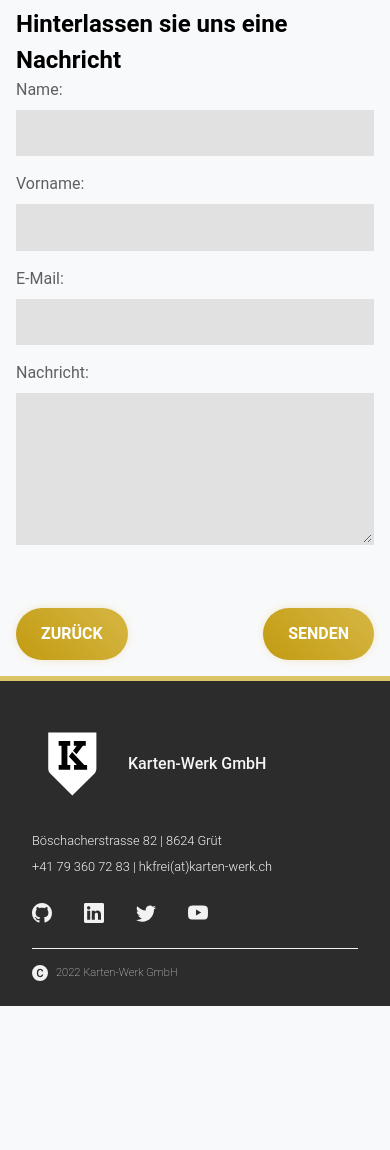
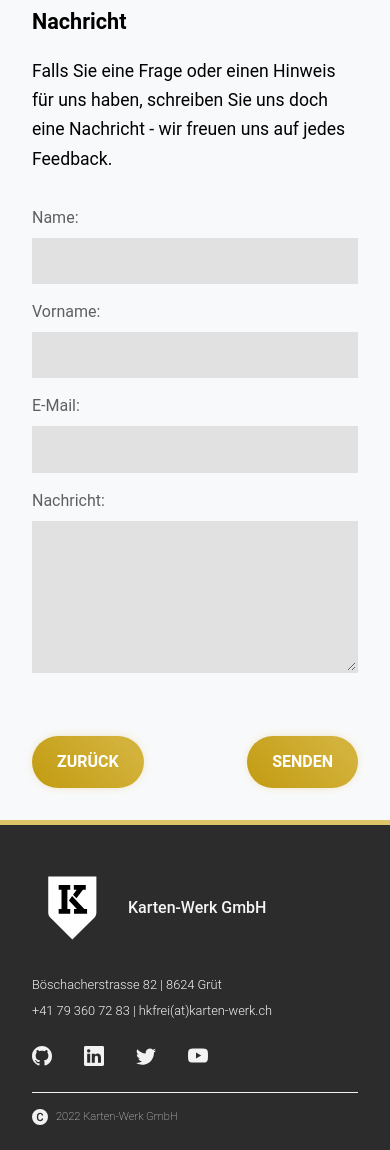
Before and after one commit to hkfrei/multimedia-werk, a Django app: page /kontakt in a window 390 px wide. Shown: the part 973-2123 px from the top of the page. Before the commit the page ends 1979 px from the top, so only its background shows below. Run offline with Django 4.2, Linux system fonts and the light colour scheme; some libraries are stand-ins or nearby versions.

Commit message:
style: added style-elements to contact-page, adjusted angebote-contact accordingly

```diff
--- a/kartenwerk/static/kartenwerk/css/main.css
+++ b/kartenwerk/static/kartenwerk/css/main.css
@@ -1212,8 +1212,16 @@ p.fazit {
   margin-bottom: 2.5rem;
 }
 
+.wrapper__contact {
+  padding: 1rem 2rem;
+  margin: 2rem 1rem;
+  box-shadow: 0px 0px 19px 5px rgba(0, 0, 0, 0.1);
+}
+
 .contact__address {
-  padding-bottom: 24px;
+  font-style: normal;
+  line-height: 1.5;
+  margin-bottom: 1rem;
 }
 
 #contact__map {
@@ -1224,7 +1232,7 @@ p.fazit {
 section.meta-contact {
   border-radius: 20px;
   padding: 1rem 2rem;
-  margin: 1.5rem 0 4rem 0;
+  margin: 1.5rem 0 1rem 0;
   background: var(--color-secondary-200);
   display: flex;
   flex-direction: column;
@@ -1239,8 +1247,13 @@ p.meta-contact {
   color: var(--color-dark-500);
 }
 
+p.contact {
+  font-size: 1.1em;
+}
+
 h2.contact {
   font-size: clamp(0.6rem, -0.6rem + 8vw, 2.7rem);
+  margin-bottom: 0.7rem;
 }
 
 h3.error {
@@ -1249,11 +1262,13 @@ h3.error {
 }
 
 .contact-box {
-  max-width: 880px;
   display: grid;
   padding: 2rem 4rem;
-  background-color: #fff;
   box-shadow: 0px 0px 19px 5px rgba(0, 0, 0, 0.1);
+}
+
+section.contact-form {
+  margin-top: 2em;
 }
 
 .form-control {
@@ -1289,6 +1304,9 @@ label {
 
 @media (prefers-color-scheme: dark) {
   .contact-box {
+    background-color: var(--color-dark-200);
+  }
+  .wrapper__contact {
     background-color: var(--color-dark-200);
   }
   label {
@@ -1429,6 +1447,15 @@ section.meta-contact-success {
 
 @media screen and (max-width: 576px) {
   .feature-figure img {
-    max-height: 20rem;
+    max-height: 18rem;
+  }
+  .wrapper__contact {
+    padding: 0 1rem;
+    margin: 1rem 0;
+    box-shadow: none;
+  }
+  .contact-box {
+    padding: 1rem 2rem;
+    box-shadow: none;
   }
 }
--- a/kartenwerk/templates/kartenwerk/contact.html
+++ b/kartenwerk/templates/kartenwerk/contact.html
@@ -9,7 +9,7 @@
 <h3 class="error">{{email_error}}</h3>
 {% endif %}
 
-<div>
+<div class="wrapper__contact">
   <h1 class="heading">Kontakt</h1>
   <address class="contact__address">
     Karten-Werk GmbH <br />
@@ -17,15 +17,18 @@
     8620 Wetzikon.<br />
     +41 79 360 72 83 | hkfrei(at)karten-werk.ch
   </address>
-  <h2>Unser Standort</h2>
+  <h2 class="contact">Unser Standort</h2>
   <!-- this input is only necessary to get the google maps api key via js. -->
   <input
     id="GOOGLE_MAPS_API_KEY"
     value="{{ GOOGLE_MAPS_API_KEY }}"
-    type="hidden"
-  />
+    type="hidden" />
   <div id="contact__map"></div>
-  <h2>Hinterlassen sie uns eine Nachricht</h2>
+  <h2 class="contact">Hinterlassen Sie uns eine Nachricht</h2>
+  <p class="contact">
+    Falls Sie eine Frage oder einen Hinweis für uns haben, schreiben Sie uns
+    doch eine Nachricht - wir freuen uns auf jedes Feedback.
+  </p>
   <section class="contact-form">
     <form action="" method="post">
       {% csrf_token %} {{ form.non_field_errors }}
@@ -44,8 +47,7 @@
           <a
             href="{% url 'kartenwerk:index' %}"
             class="[ button ] [ button-secondary ]"
-            role="button"
-          >
+            role="button">
             Zurück
           </a>
         </div>
@@ -53,8 +55,7 @@
           <button
             class="[ button ] [ button-secondary ]"
             type="submit"
-            role="button"
-          >
+            role="button">
             Senden
           </button>
         </div>
```
Also changed, not shown: kartenwerk/templates/kartenwerk/angebot_contact.html (+3 -5 lines).
